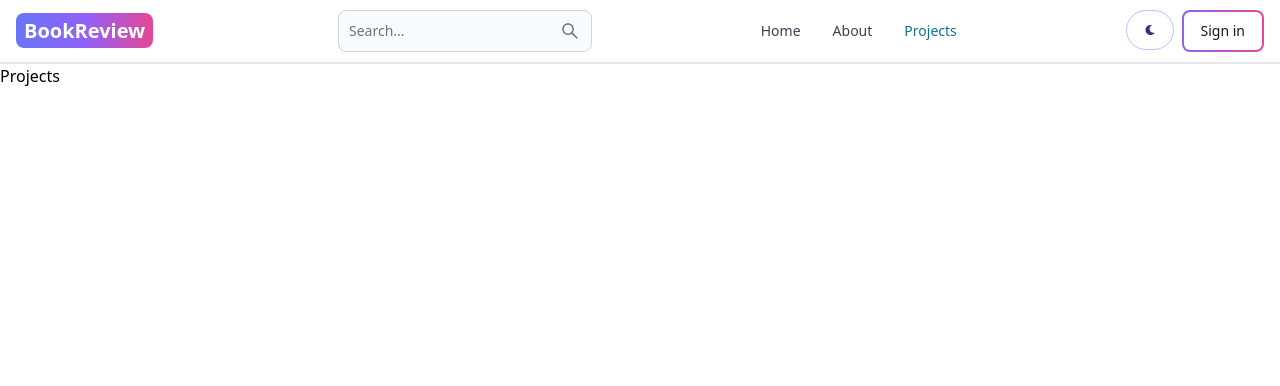
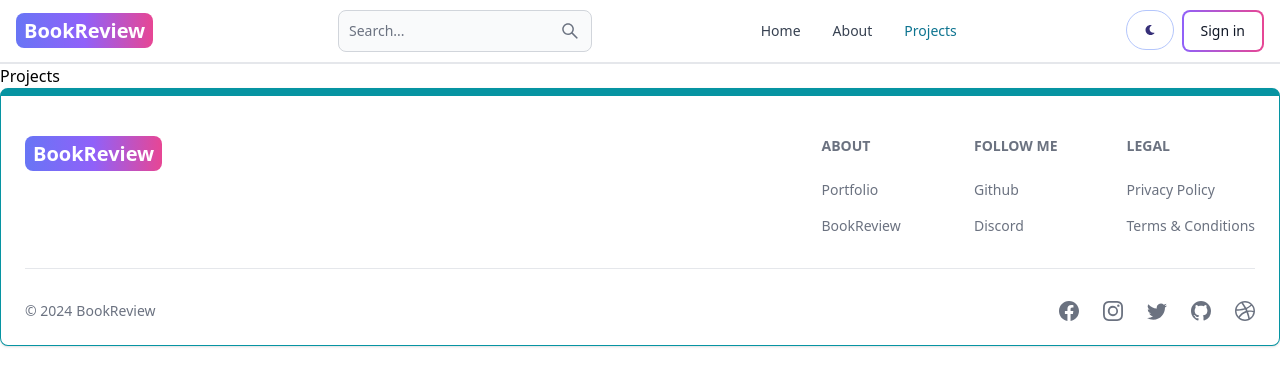
Before and after one commit to rikhiltaneja/S53_JasonWilliam_Capstone_BookReview, a React (Vite) app in the folder client/: page /projects in a window 1280 px wide. Shown: the top 386 px of the page. Built offline with nearby package versions, Linux system fonts and the light colour scheme.

Commit message:
created footer component

```diff
--- a/client/src/App.jsx
+++ b/client/src/App.jsx
@@ -8,6 +8,7 @@
 import Projects from './pages/Projects'
 import Header from './components/Header'
 import { ToastContainer } from 'react-toastify';
+import FooterCom from './components/Footer'
 
 const App = () => {
   return (
@@ -21,6 +22,7 @@
         <Route path='/dashboard' element={<Dashboard/>}/>
         <Route path='/projects' element={<Projects/>}/>
     </Routes>
+    <FooterCom/>
         <ToastContainer />
 
     </BrowserRouter>
--- /dev/null
+++ b/client/src/components/Footer.jsx
@@ -0,0 +1,75 @@
+import { Footer } from 'flowbite-react';
+import { Link } from 'react-router-dom';
+import { BsFacebook, BsInstagram, BsTwitter, BsGithub, BsDribbble  } from 'react-icons/bs';
+export default function FooterCom() {
+  return (
+    <Footer container className='border border-t-8 border-teal-500'>
+      <div className='w-full max-w-7xl mx-auto'>
+        <div className='grid w-full justify-between sm:flex md:grid-cols-1'>
+          <div className='mt-5'>
+          <Link to='/' className='self-center whitespace-nowrap text-lg sm:text-xl font-semibold dark:text-white'>
+        <span className='px-2 py-1 bg-gradient-to-r from-indigo-500 via-purple-500 to-pink-500 rounded-lg text-white mr-4'>BookReview</span>
+        </Link>
+          </div>
+          <div className='grid grid-cols-2 gap-8 mt-4 sm:grid-cols-3 sm:gap-6'>
+            <div>
+              <Footer.Title title='About' />
+              <Footer.LinkGroup col>
+                <Footer.Link
+                  href='/about'
+                  target='_blank'
+                  rel='noopener noreferrer'
+                >
+                  Portfolio
+                </Footer.Link>
+                <Footer.Link
+                  href='/about'
+                  target='_blank'
+                  rel='noopener noreferrer'
+                >
+                  BookReview
+                </Footer.Link>
+              </Footer.LinkGroup>
+            </div>
+            <div>
+              <Footer.Title title='Follow me' />
+              <Footer.LinkGroup col>
+                <Footer.Link
+                  href='https://github.com/Jasonwill2004'
+                  target='_blank'
+                  rel='noopener noreferrer'
+                >
+                  Github
+                </Footer.Link>
+                <Footer.Link href='#'>Discord</Footer.Link>
+              </Footer.LinkGroup>
+            </div>
+            <div>
+              <Footer.Title title='Legal' />
+              <Footer.LinkGroup col>
+                <Footer.Link href='#'>Privacy Policy</Footer.Link>
+                <Footer.Link href='#'>Terms &amp; Conditions</Footer.Link>
+              </Footer.LinkGroup>
+            </div>
+          </div>
+        </div>
+        <Footer.Divider />
+        <div className='w-full sm:flex sm:items-center sm:justify-between'>
+          <Footer.Copyright
+            href='#'
+            by="BookReview"
+            year={new Date().getFullYear()}
+          />
+          <div className="flex gap-6 sm:mt-0 mt-4 sm:justify-center">
+            <Footer.Icon href='#' icon={BsFacebook}/>
+            <Footer.Icon href='#' icon={BsInstagram}/>
+            <Footer.Icon href='#' icon={BsTwitter}/>
+            <Footer.Icon href='https://github.com/Jasonwill2004' icon={BsGithub}/>
+            <Footer.Icon href='#' icon={BsDribbble}/>
+
+          </div>
+        </div>
+      </div>
+    </Footer>
+  );
+}
```
